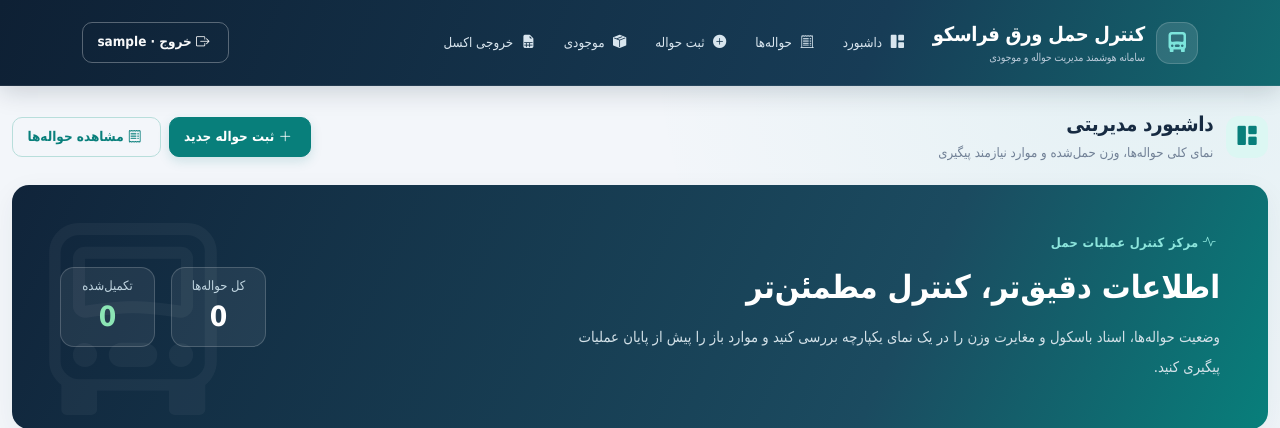
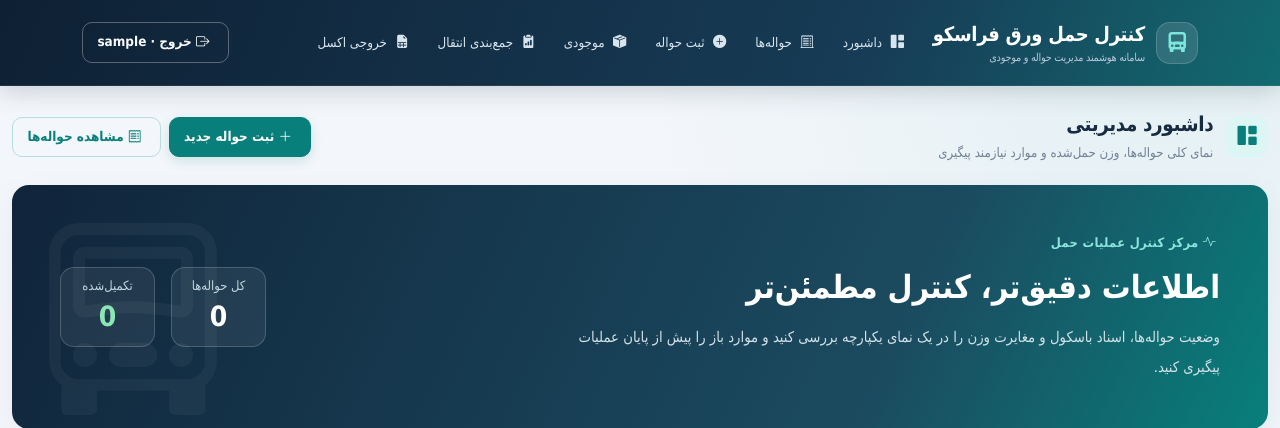
Before and after one commit to Tahmoures54/varagh, a Flask app: page / in a window 1280 px wide. Shown: the top 428 px of the page. Run offline with Flask 3, Linux system fonts and the light colour scheme; the visitor is signed in with stand-in values (Sample User, id 1); data that the repository does not hold is empty; some libraries are stand-ins or nearby versions.

Commit message:
Add transfer reconciliation navigation

```diff
--- a/templates/base.html
+++ b/templates/base.html
@@ -148,6 +148,7 @@
           <li class="nav-item"><a class="nav-link" href="{{ url_for("havaleh.havaleh_list") }}"><i class="bi bi-receipt-cutoff"></i> حواله‌ها</a></li>
           <li class="nav-item"><a class="nav-link" href="{{ url_for("havaleh.havaleh_new") }}"><i class="bi bi-plus-circle-fill"></i> ثبت حواله</a></li>
           <li class="nav-item"><a class="nav-link" href="{{ url_for("inventory.inventory_list") }}"><i class="bi bi-box-seam-fill"></i> موجودی</a></li>
+          <li class="nav-item"><a class="nav-link" href="{{ url_for("reports.reconciliation") }}"><i class="bi bi-clipboard2-data-fill"></i> جمع‌بندی انتقال</a></li>
           <li class="nav-item"><a class="nav-link" href="{{ url_for("reports.export_excel") }}"><i class="bi bi-file-earmark-spreadsheet-fill"></i> خروجی اکسل</a></li>
           {% if current_user.is_authenticated and current_user.role == 'admin' %}
           <li class="nav-item"><a class="nav-link" href="{{ url_for("users.users") }}"><i class="bi bi-people-fill"></i> کاربران</a></li>
```
